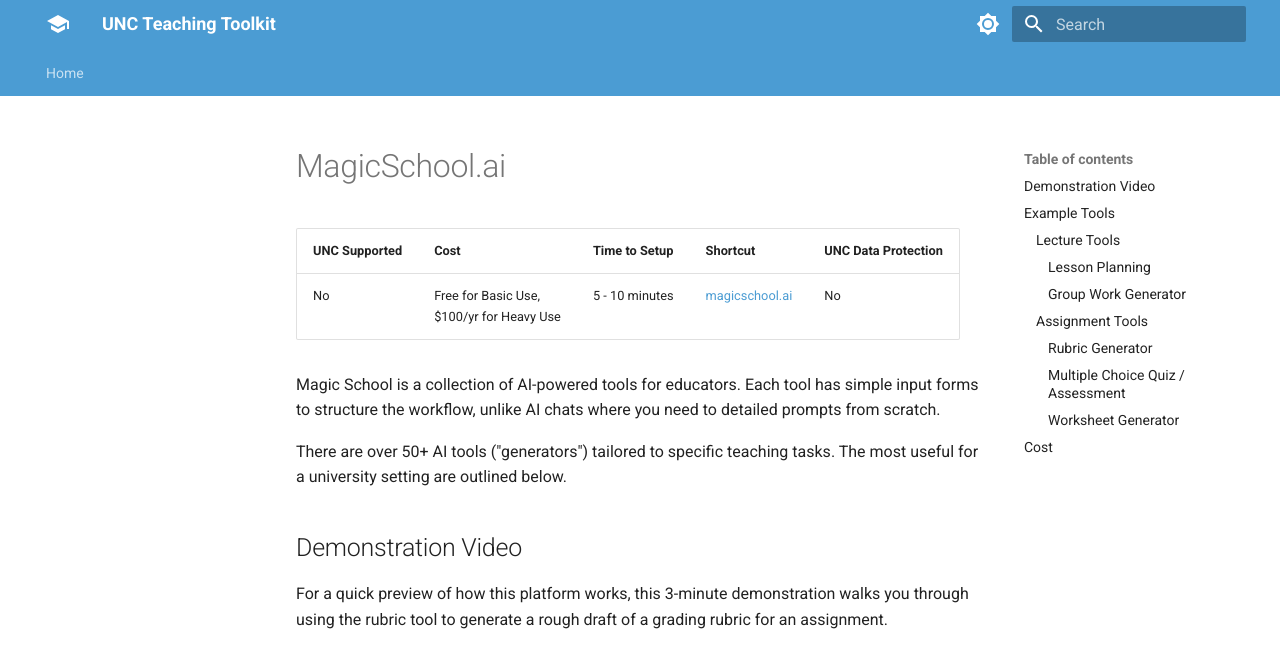
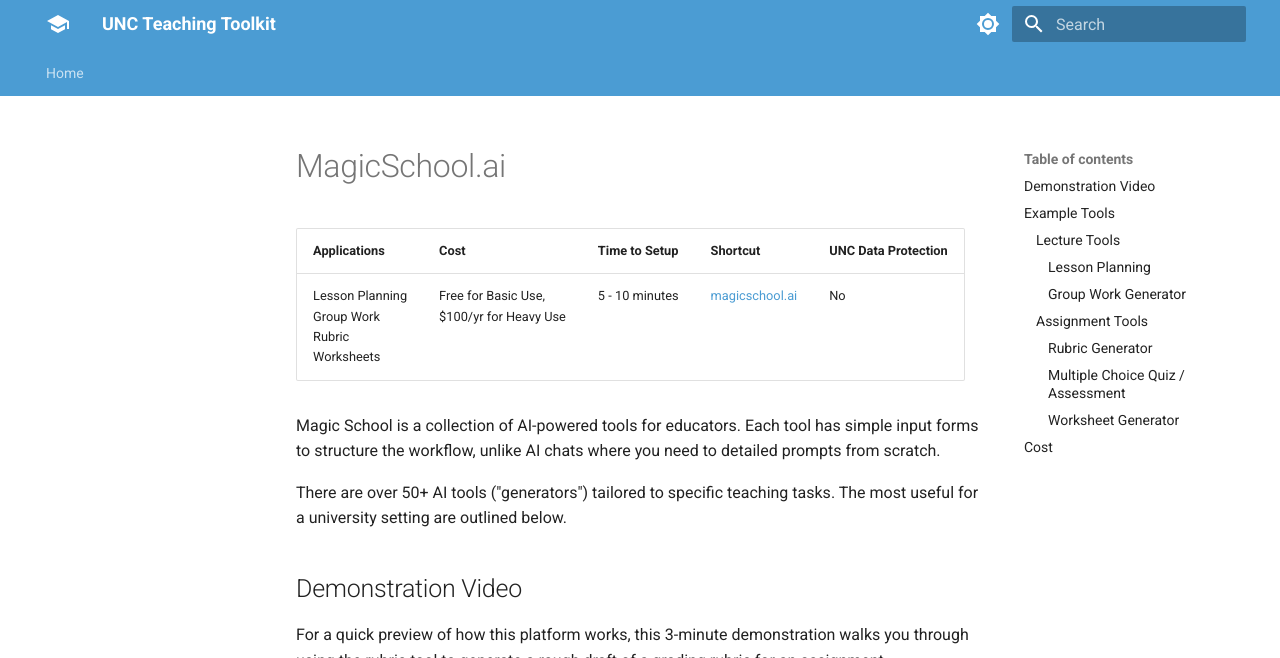
Before and after one commit to KrisJordan/teachingtoolkit, an MkDocs documentation site: the page built from docs/tools/magic-school.md, in a window 1280 px wide and 900 px high, cut to the strip 0-658 px from the top of the window. Built offline with MkDocs 1.6.1 and Material for MkDocs 9.7.7, drawn with Linux system fonts in a browser that asks for light colours.

Commit message:
docs: add applications

```diff
--- a/docs/tools/magic-school.md
+++ b/docs/tools/magic-school.md
@@ -1,8 +1,8 @@
 # MagicSchool.ai
 
-| UNC Supported | Cost | Time to Setup | Shortcut | UNC Data Protection |
-|---------------|------|------|---------------|-----------------|
-| No | Free for Basic Use,<br>$100/yr for Heavy Use | 5 - 10 minutes | [magicschool.ai](https://magicschool.ai) | No |
+| Applications | Cost | Time to Setup | Shortcut | UNC Data Protection |
+|-------|------|------|---------------|-----------------|
+| Lesson Planning<br>Group Work<br>Rubric<br>Worksheets  | Free for Basic Use,<br>$100/yr for Heavy Use | 5 - 10 minutes | [magicschool.ai](https://magicschool.ai) | No |
 
 
 Magic School is a collection of AI-powered tools for educators. Each tool has simple input forms to structure the workflow, unlike AI chats where you need to detailed prompts from scratch.
```
Also changed, not shown: docs/tools/copilot-365.md (+3 -3 lines).
